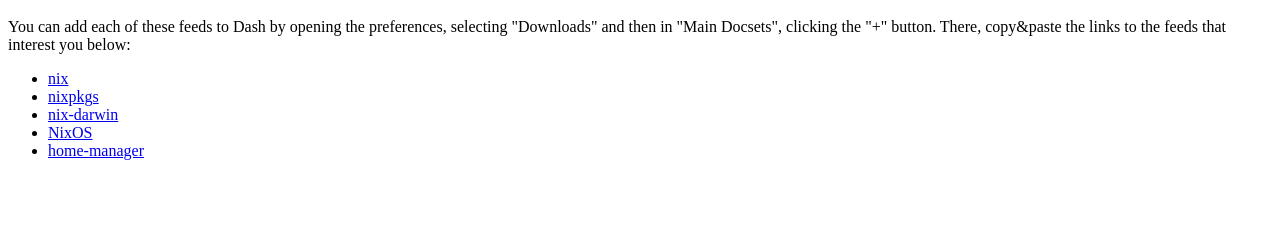
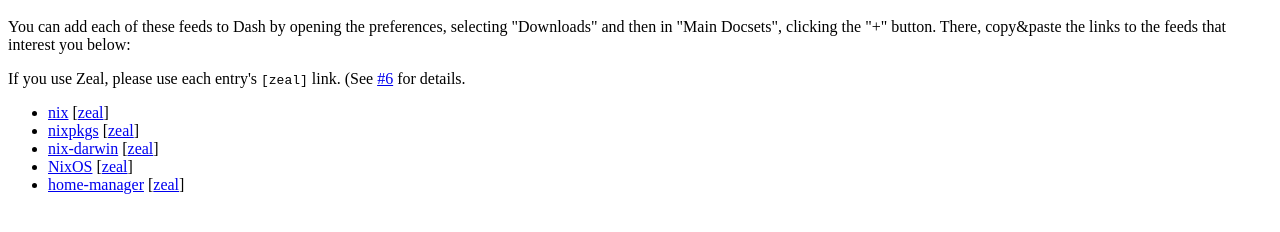
Before and after one commit to boinkor-net/nix-dash-docsets, a plain HTML site: page pages/index.html in a window 1280 px wide. Shown: the part 48-280 px from the top of the page. Drawn offline with Linux system fonts and the light colour scheme.

Commit message:
Generate both zeal and dash update feeds

```diff
--- a/pages/index.html
+++ b/pages/index.html
@@ -1,19 +1,46 @@
 <html>
-  <head><title>nix-related dash docsets</title></head>
+  <head>
+    <title>nix-related dash docsets</title>
+  </head>
   <body>
     <h1>Daily docsets (generation runs daily at 19:37 UTC)</h1>
     <p>
-      You can add each of these feeds to Dash by opening the
-      preferences, selecting "Downloads" and then in "Main Docsets",
-      clicking the "+" button. There, copy&paste the links to the
-      feeds that interest you below:
+      You can add each of these feeds to Dash by opening the preferences,
+      selecting "Downloads" and then in "Main Docsets", clicking the "+" button.
+      There, copy&paste the links to the feeds that interest you below:
+    </p>
+    <p>
+      If you use Zeal, please use each entry's <tt>[zeal]</tt> link. (See
+      <a href="https://github.com/boinkor-net/nix-dash-docsets/issues/6">#6</a>
+      for details.
     </p>
     <ul>
-      <li><a href="daily/nix.xml">nix</a>
-      <li><a href="daily/nixpkgs.xml">nixpkgs</a>
-      <li><a href="daily/nix-darwin.xml">nix-darwin</a>
-      <li><a href="daily/nixos.xml">NixOS</a>
-      <li><a href="daily/home-manager.xml">home-manager</a>
+      <li>
+        <a href="daily/nix.xml">nix</a> [<a href="daily-zeal/nix.xml">zeal</a>]
+      </li>
+      <li>
+        <a href="daily/nixpkgs.xml">nixpkgs</a> [<a
+          href="daily-zeal/nixpkgs.xml"
+          >zeal</a
+        >]
+      </li>
+      <li>
+        <a href="daily/nix-darwin.xml">nix-darwin</a> [<a
+          href="daily-zeal/nix-darwin.xml"
+          >zeal</a
+        >]
+      </li>
+      <li>
+        <a href="daily/nixos.xml">NixOS</a> [<a href="daily-zeal/nixos.xml"
+          >zeal</a
+        >]
+      </li>
+      <li>
+        <a href="daily/home-manager.xml">home-manager</a> [<a
+          href="daily-zeal/home-manager.xml"
+          >zeal</a
+        >]
+      </li>
     </ul>
   </body>
 </html>
```
Also changed, not shown: 1 other file.
